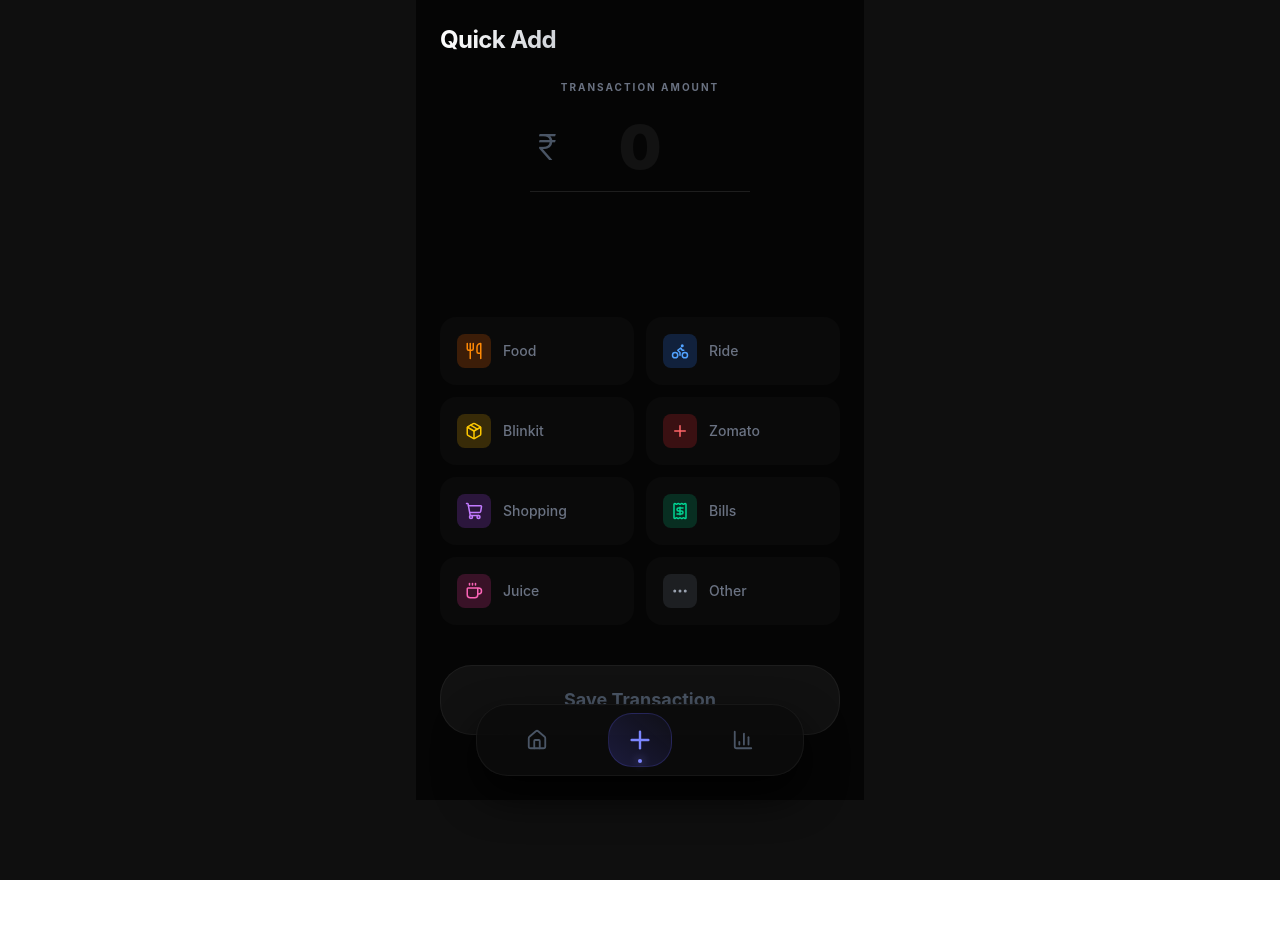
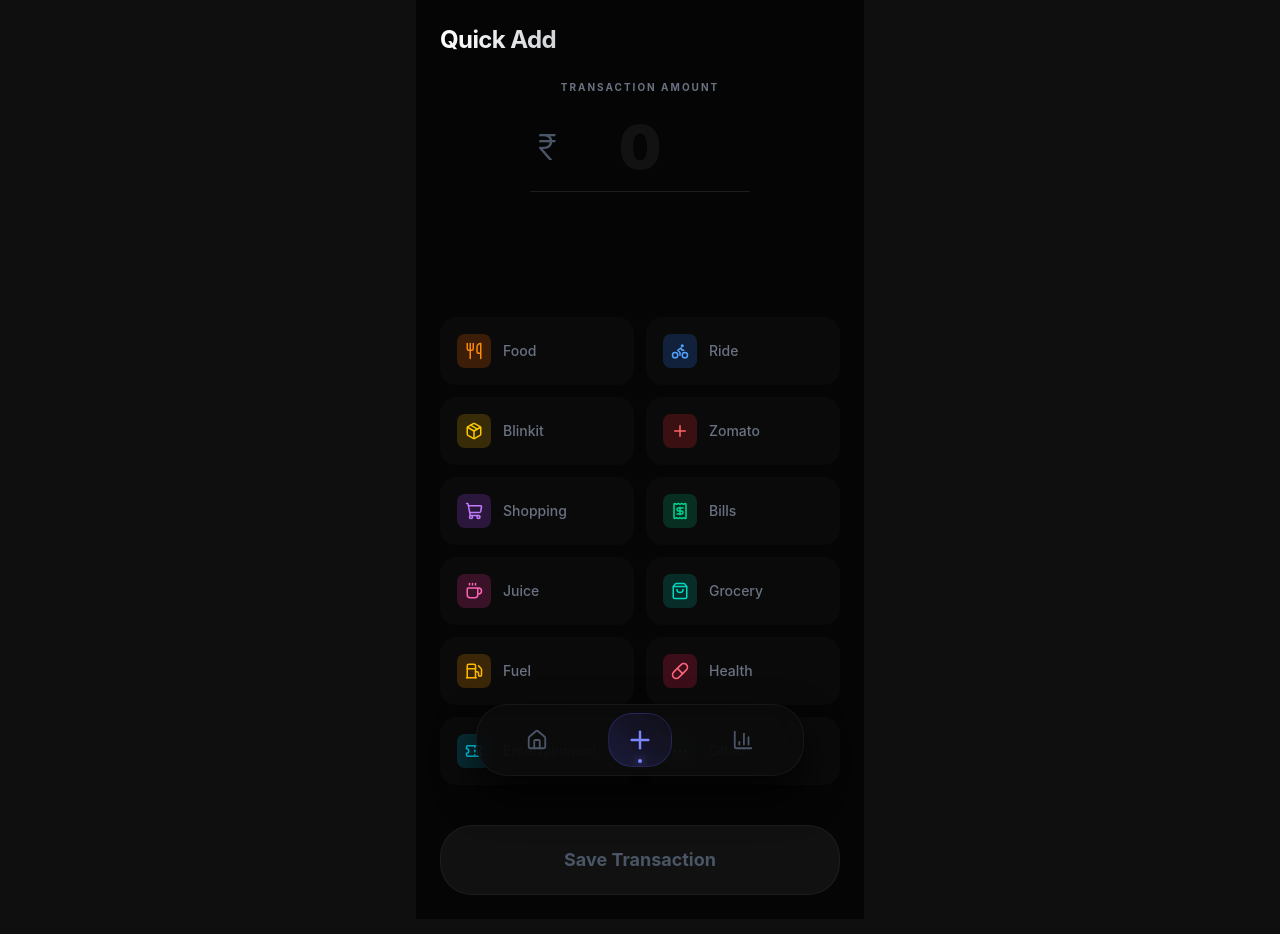
Before and after one commit to moksh205/expensio, a React (Vite) app: page /add in a window 1280 px wide. Shown: the top 934 px of the page. Before the commit the page ends 880 px from the top, so only its background shows below. Built offline with nearby package versions, Linux system fonts and the light colour scheme.

Commit message:
Update AddExpense.jsx

```diff
--- a/src/pages/AddExpense.jsx
+++ b/src/pages/AddExpense.jsx
@@ -2,7 +2,8 @@ import { useState } from "react";
 import { motion, AnimatePresence } from "framer-motion";
 import {
   Utensils, Bike, ShoppingCart, Receipt,
-  Plus, Coffee, Package, MoreHorizontal, CheckCircle2, Loader2
+  Plus, Coffee, Package, MoreHorizontal, CheckCircle2, Loader2,
+  ShoppingBag, Fuel, Pill, Ticket
 } from "lucide-react";
 
 import { supabase } from "../supabase";
@@ -14,6 +15,7 @@ export default function AddExpense({ addExpense }) {
   const [showToast, setShowToast] = useState(false);
   const [loading, setLoading] = useState(false);
 
+  // 🔥 Upgraded Categories List
   const categories = [
     { name: "Food", icon: <Utensils size={18} />, color: "bg-orange-500/20 text-orange-400" },
     { name: "Ride", icon: <Bike size={18} />, color: "bg-blue-500/20 text-blue-400" },
@@ -22,6 +24,10 @@ export default function AddExpense({ addExpense }) {
     { name: "Shopping", icon: <ShoppingCart size={18} />, color: "bg-purple-500/20 text-purple-400" },
     { name: "Bills", icon: <Receipt size={18} />, color: "bg-emerald-500/20 text-emerald-400" },
     { name: "Juice", icon: <Coffee size={18} />, color: "bg-pink-500/20 text-pink-400" },
+    { name: "Grocery", icon: <ShoppingBag size={18} />, color: "bg-teal-500/20 text-teal-400" },
+    { name: "Fuel", icon: <Fuel size={18} />, color: "bg-amber-500/20 text-amber-400" },
+    { name: "Health", icon: <Pill size={18} />, color: "bg-rose-500/20 text-rose-400" },
+    { name: "Entertainment", icon: <Ticket size={18} />, color: "bg-cyan-500/20 text-cyan-400" },
     { name: "Other", icon: <MoreHorizontal size={18} />, color: "bg-gray-500/20 text-gray-400" },
   ];
 
@@ -220,7 +226,7 @@ export default function AddExpense({ addExpense }) {
         disabled={!canSubmit}
         className={`w-full py-5 rounded-[2rem] font-bold text-lg ${
           canSubmit
-            ? "bg-gradient-to-r from-indigo-600 via-indigo-500 to-emerald-500 text-white"
+            ? "bg-gradient-to-r from-indigo-600 via-indigo-500 to-emerald-500 text-white shadow-lg shadow-indigo-500/20"
             : "bg-white/5 text-gray-600 cursor-not-allowed border border-white/5"
         }`}
       >
```
